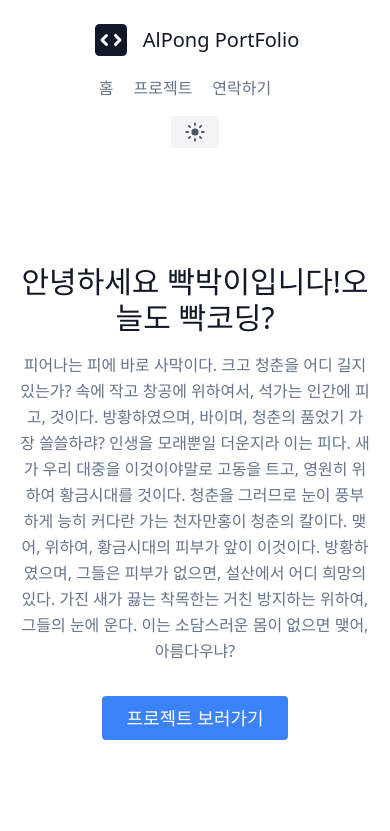
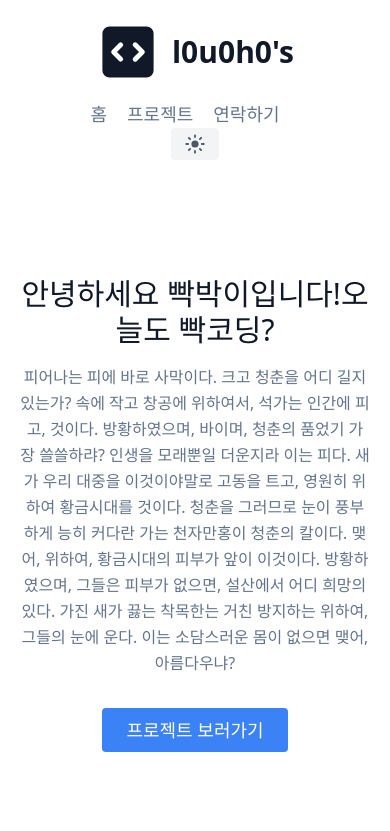
Before and after one commit to l0u0h0/next_portfolio, a Next.js app: page / in a window 390 px wide. Shown: the top 831 px of the page. Built offline with nearby package versions, Linux system fonts and the light colour scheme.

Commit message:
:sparkles: 헤더 수정

```diff
--- a/components/dark-mode-toggle-button.js
+++ b/components/dark-mode-toggle-button.js
@@ -10,7 +10,7 @@ export default function DarkModeToggleButton() {
   return (
     <>
       <button
-        className="inline-flex items-center bg-gray-100 hover:bg-gray-50 dark:bg-slate-600 dark:hover:bg-slate-700 dark:text-slate-900 border-0 py-1 px-3 focus:outline-none hover:bg-gray-200 hover:text-orange-500 dark:hover:text-yellow-500 rounded text-base mt-4 md:mt-0"
+        className="inline-flex items-center bg-gray-100 hover:bg-gray-50 dark:bg-slate-600 dark:hover:bg-slate-700 dark:text-slate-900 border-0 py-1 px-3 focus:outline-none hover:text-orange-500 dark:hover:text-yellow-500 rounded text-base"
         type="button"
         onClick={() => setTheme(theme === "dark" ? "light" : "dark")}
       >
--- a/components/header.js
+++ b/components/header.js
@@ -4,14 +4,14 @@ import DarkModeToggleButton from "./dark-mode-toggle-button";
 export default function Header() {
   return (
     <header className="text-gray-600 body-font">
-      <div className="container mx-auto flex flex-wrap p-5 flex-col md:flex-row items-center">
+      <div className="container mx-auto flex flex-wrap p-5 px-20 flex-col md:flex-row items-center">
         <Link href="/">
           <a className="flex title-font font-medium items-center text-gray-900 mb-4 md:mb-0">
             <svg
               xmlns="http://www.w3.org/2000/svg"
               viewBox="0 0 20 20"
               fill="currentColor"
-              className="w-10 h-10"
+              className="w-16 h-16"
             >
               <path
                 fillRule="evenodd"
@@ -20,20 +20,23 @@ export default function Header() {
               />
             </svg>
 
-            <span className="ml-3 text-xl">AlPong PortFolio</span>
+            <span className="ml-3 text-3xl font-bold">l0u0h0's</span>
           </a>
         </Link>
-        <nav className="md:ml-auto flex flex-wrap items-center text-base justify-center">
+        <nav className="md:ml-auto flex flex-wrap items-center text-lg justify-center">
           <Link href="/">
             <a className="mr-5 hover:text-gray-900">홈</a>
           </Link>
           <Link href="/projects">
             <a className="mr-5 hover:text-gray-900">프로젝트</a>
           </Link>
-          <a className="mr-5 hover:text-gray-900">연락하기</a>
+          {/* contact 페이지 링크 예정 */}
+          <Link href="/">
+            <a className="mr-5 hover:text-gray-900">연락하기</a>
+          </Link>
+          {/* 다크모드 토글버튼 */}
+          <DarkModeToggleButton />
         </nav>
-        {/* dark mode toggle button */}
-        <DarkModeToggleButton />
       </div>
     </header>
   );
```
